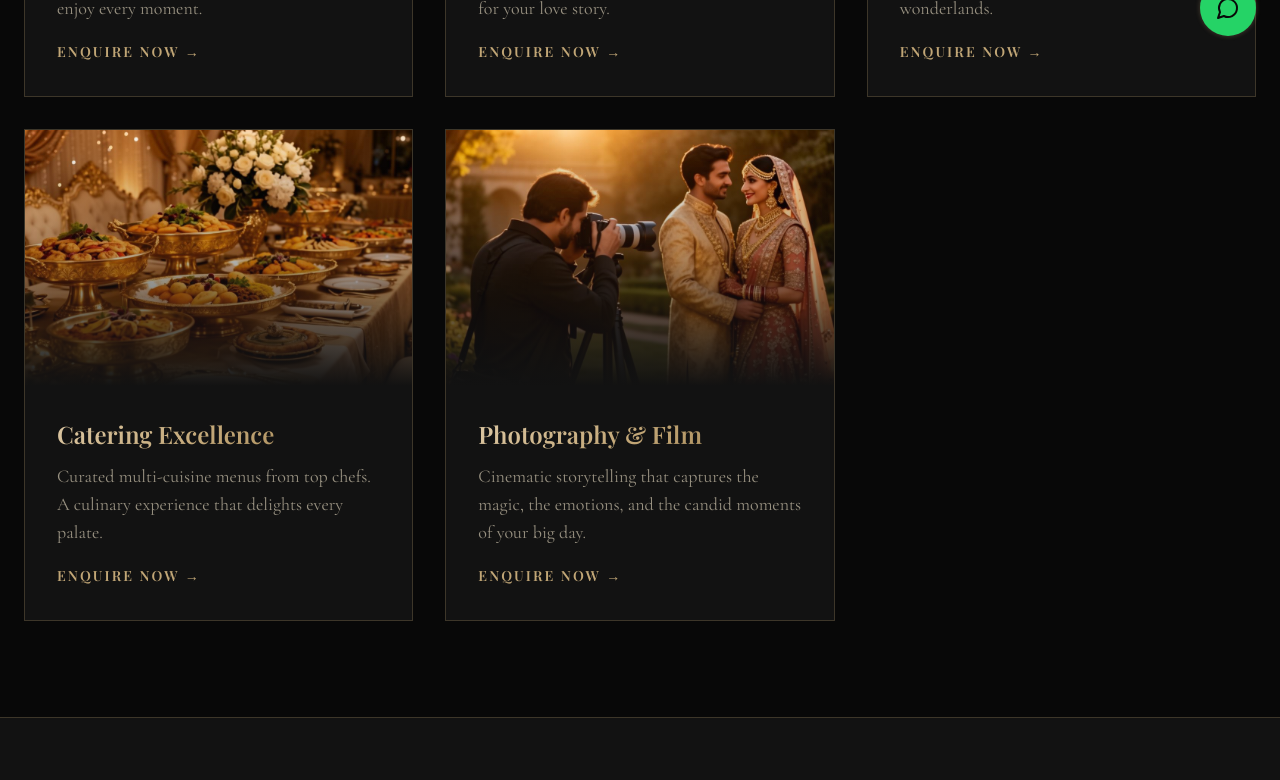
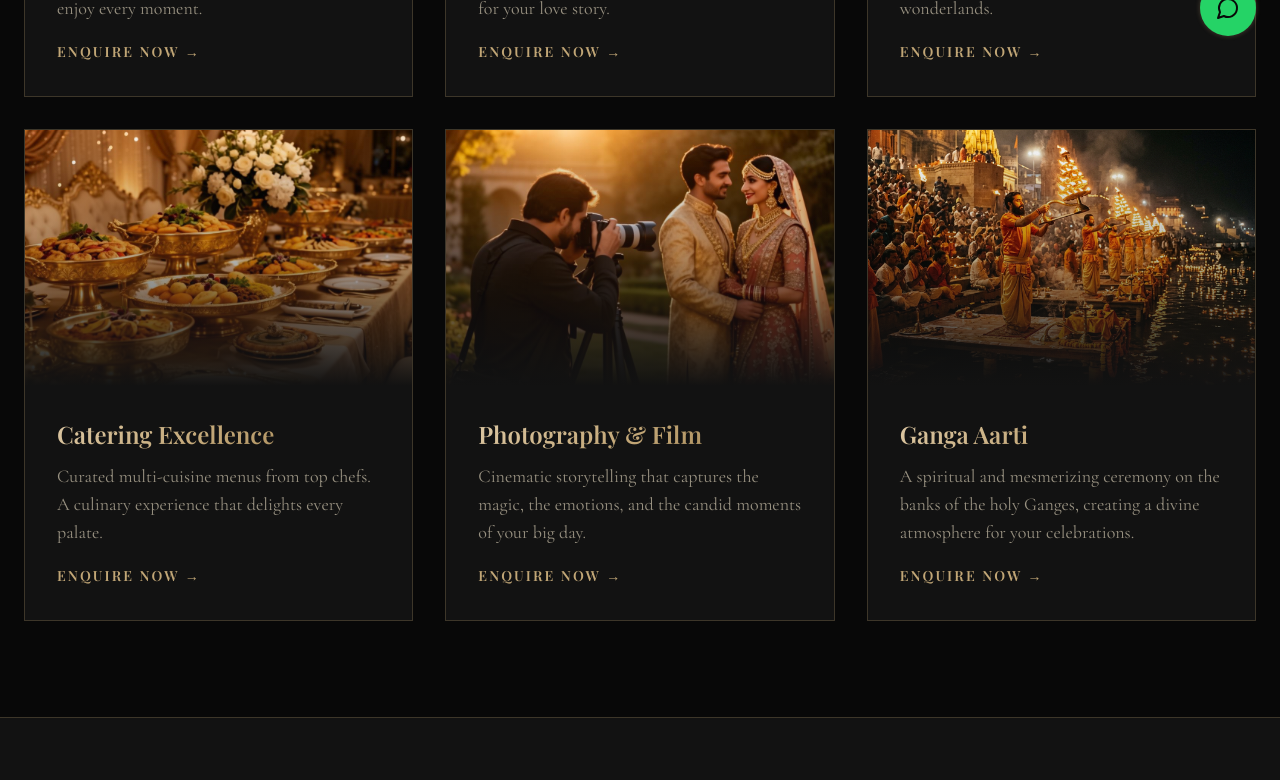
Before and after one commit to CODTECHIT/Venko-wedding-planners-, a React (Vite) app: page /services in a window 1280 px wide. Shown: the part 740-1520 px from the top of the page. Built offline with nearby package versions, Linux system fonts and the light colour scheme; the HTML template or start-up script is replaced by a standard one; a web font is replaced by a local one.

Commit message:
feat: add Ganga Aarti to Premium Services and premium packages

```diff
--- a/src/components/ServicesSection.tsx
+++ b/src/components/ServicesSection.tsx
@@ -4,6 +4,7 @@ import venueImg from "@/assets/service-venue.jpg";
 import decorImg from "@/assets/service-decoration.jpg";
 import cateringImg from "@/assets/service-catering.jpg";
 import photoImg from "@/assets/service-photography.jpg";
+import gangaAartiImg from "@/assets/service-ganga-aarti.png";
 import heroImg from "@/assets/hero-wedding.jpg";
 
 const PHONE = "7382525028";
@@ -15,6 +16,7 @@ const services = [
   { title: "Decoration & Design", desc: "Breathtaking floral arrangements, lighting, and thematic decor that transform spaces into wonderlands.", img: decorImg },
   { title: "Catering Excellence", desc: "Curated multi-cuisine menus from top chefs. A culinary experience that delights every palate.", img: cateringImg },
   { title: "Photography & Film", desc: "Cinematic storytelling that captures the magic, the emotions, and the candid moments of your big day.", img: photoImg },
+  { title: "Ganga Aarti", desc: "A spiritual and mesmerizing ceremony on the banks of the holy Ganges, creating a divine atmosphere for your celebrations.", img: gangaAartiImg },
 ];
 
 const cardVariants = {
--- a/src/data/packages.ts
+++ b/src/data/packages.ts
@@ -49,7 +49,7 @@ export const packages: Package[] = [
   },
   {
     id: 849, type: "Muhurat Package", price: 7259999, originalPrice: 7500000, pax: "1500 Muhurat Pax", image: pkg849,
-    includes: ["Mandap Decoration", "Haldi Decoration", "Dinner", "Traditional Photographer", "Candid Photo", "Drone", "Pre wedding shoot", "Bridal Makeup", "Light", "DJ", "Anchor", "Purohit", "Walk Path", "Sangeet Decoration", "Breakfast", "Lunch", "Traditional Videographer", "Candid Video", "Basic Album", "Entrance Name Board", "Sound", "Stage", "Photo Booth", "Venue", "Rooms"]
+    includes: ["Mandap Decoration", "Haldi Decoration", "Dinner", "Traditional Photographer", "Candid Photo", "Drone", "Pre wedding shoot", "Bridal Makeup", "Light", "DJ", "Anchor", "Purohit", "Walk Path", "Sangeet Decoration", "Breakfast", "Lunch", "Traditional Videographer", "Candid Video", "Basic Album", "Entrance Name Board", "Sound", "Stage", "Photo Booth", "Venue", "Rooms", "Ganga Aarti"]
   },
   {
     id: 852, type: "Reception Package", price: 537999, originalPrice: 585000, pax: "300 Reception Pax", image: pkg852,
@@ -65,7 +65,7 @@ export const packages: Package[] = [
   },
   {
     id: 855, type: "Muhurat Package", price: 14899999, originalPrice: 15800000, pax: "1500 Muhurat Pax", image: pkg855,
-    includes: ["Mandap Decoration", "Lunch", "Traditional Videographer", "Candid Photo", "Drone", "Pre wedding shoot", "Bridal Makeup", "Light", "Photo Booth", "Anchor", "Venue", "Purohit", "Sangeet Decoration", "Haldi Decoration", "Dinner", "Traditional Photographer", "Candid Video", "Basic Album", "Entrance Name Board", "Sound", "Stage", "DJ", "Honeymoon Package", "Rooms", "Walk Path", "Breakfast"]
+    includes: ["Mandap Decoration", "Lunch", "Traditional Videographer", "Candid Photo", "Drone", "Pre wedding shoot", "Bridal Makeup", "Light", "Photo Booth", "Anchor", "Venue", "Purohit", "Sangeet Decoration", "Haldi Decoration", "Dinner", "Traditional Photographer", "Candid Video", "Basic Album", "Entrance Name Board", "Sound", "Stage", "DJ", "Honeymoon Package", "Rooms", "Walk Path", "Breakfast", "Ganga Aarti"]
   },
   {
     id: 857, type: "Muhurat & Reception Package", price: 1154999, originalPrice: 1200000, pax: "700 Muhurat Pax / 400 Reception Pax", image: pkg857,
--- a/src/pages/Services.tsx
+++ b/src/pages/Services.tsx
@@ -8,8 +8,8 @@ const Services = () => (
   <div className="min-h-screen bg-background">
     <SEOHead
       title="Wedding Planning Services | Decoration, Catering, Photography | Venko Wedding Planners"
-      description="Explore Venko's premium wedding services: venue selection, decoration, catering, photography, videography, bridal makeup, DJ & more. Serving Andhra Pradesh, Telangana, Bangalore & Chennai."
-      keywords="wedding decoration services, wedding catering, wedding photography Hyderabad, wedding venue selection, bridal makeup, wedding DJ, wedding videography, wedding services Andhra Pradesh Telangana Bangalore Chennai"
+      description="Explore Venko's premium wedding services: venue selection, decoration, catering, photography, videography, Ganga Aarti, bridal makeup, DJ & more. Serving Andhra Pradesh, Telangana, Bangalore & Chennai."
+      keywords="wedding decoration services, Ganga Aarti ceremony, wedding catering, wedding photography Hyderabad, wedding venue selection, bridal makeup, wedding DJ, wedding videography, wedding services Andhra Pradesh Telangana Bangalore Chennai"
       canonical="https://venkoweddingplanners.com/services"
     />
     <Navbar />
```
Also changed, not shown: src/assets/service-ganga-aarti.png (added).
